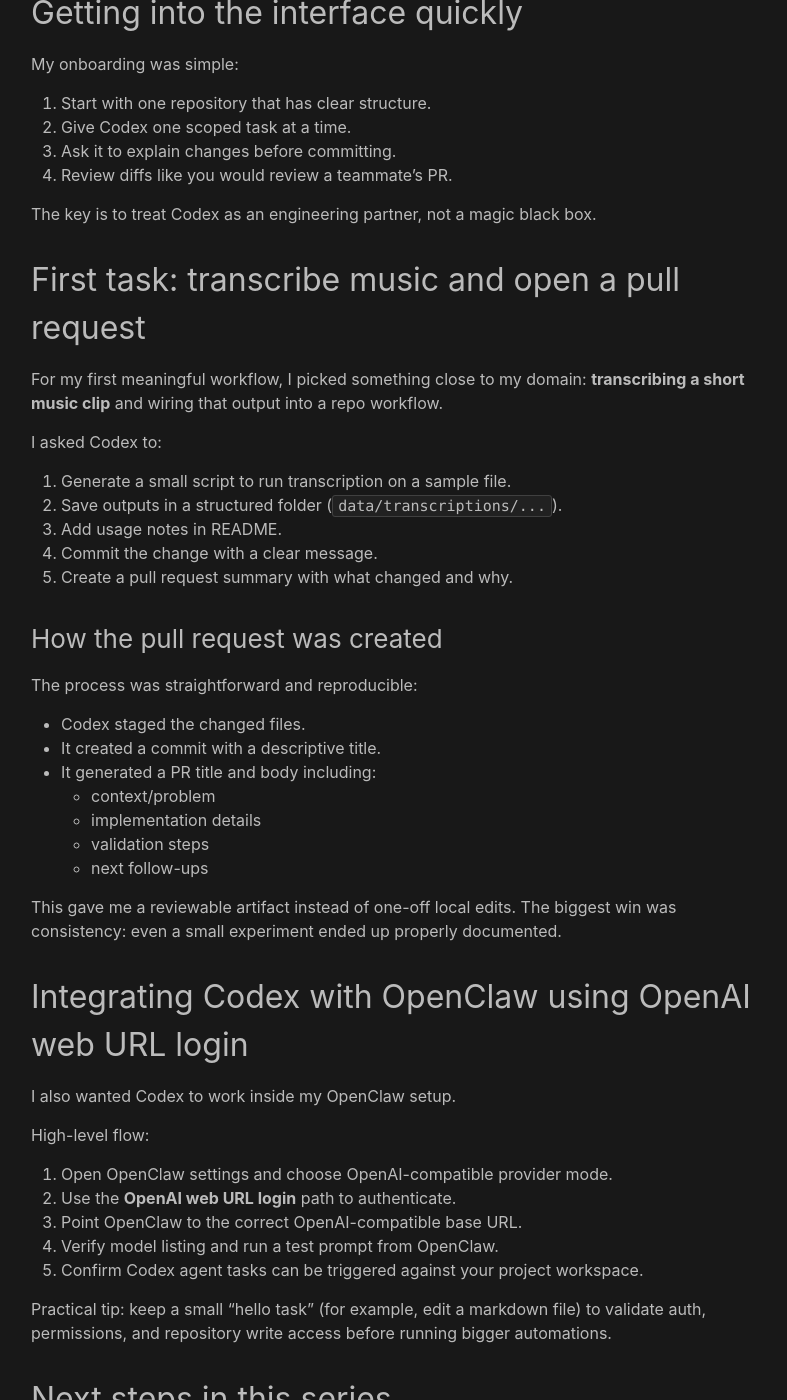
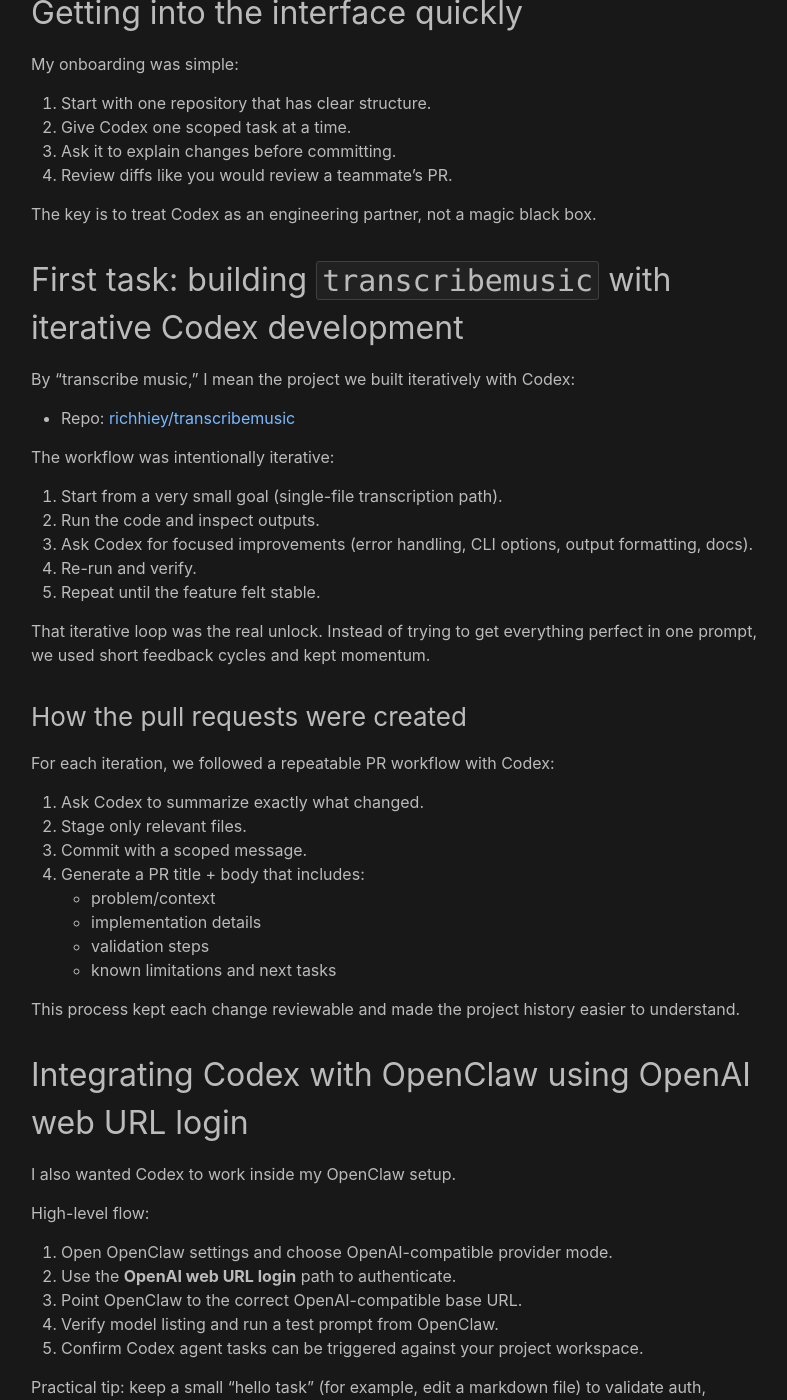
Before and after one commit to richhiey/richhiey.github.io, a Jekyll site: the page built from _posts/2026-03-03-making-the-most-of-codex-agents-part-1.md, in a window 1280 px wide and 1400 px high, scrolled down 838 px. Shown: the whole window, without its empty margins (239-1026 px from the left). Built offline with Jekyll 4.4.1, drawn with Linux system fonts in a browser that asks for light colours; some of the changed text lies outside the part shown.

Commit message:
Refine Codex Part 1 post with transcribemusic iterative workflow

```diff
--- a/_posts/2026-03-03-making-the-most-of-codex-agents-part-1.md
+++ b/_posts/2026-03-03-making-the-most-of-codex-agents-part-1.md
@@ -38,31 +38,36 @@
 
 The key is to treat Codex as an engineering partner, not a magic black box.
 
-## First task: transcribe music and open a pull request
+## First task: building `transcribemusic` with iterative Codex development
 
-For my first meaningful workflow, I picked something close to my domain: **transcribing a short music clip** and wiring that output into a repo workflow.
+By "transcribe music," I mean the project we built iteratively with Codex:
 
-I asked Codex to:
+- Repo: [richhiey/transcribemusic](https://github.com/richhiey/transcribemusic)
 
-1. Generate a small script to run transcription on a sample file.
-2. Save outputs in a structured folder (`data/transcriptions/...`).
-3. Add usage notes in README.
-4. Commit the change with a clear message.
-5. Create a pull request summary with what changed and why.
+The workflow was intentionally iterative:
 
-### How the pull request was created
+1. Start from a very small goal (single-file transcription path).
+2. Run the code and inspect outputs.
+3. Ask Codex for focused improvements (error handling, CLI options, output formatting, docs).
+4. Re-run and verify.
+5. Repeat until the feature felt stable.
 
-The process was straightforward and reproducible:
+That iterative loop was the real unlock. Instead of trying to get everything perfect in one prompt, we used short feedback cycles and kept momentum.
 
-- Codex staged the changed files.
-- It created a commit with a descriptive title.
-- It generated a PR title and body including:
-  - context/problem
-  - implementation details
-  - validation steps
-  - next follow-ups
+### How the pull requests were created
 
-This gave me a reviewable artifact instead of one-off local edits. The biggest win was consistency: even a small experiment ended up properly documented.
+For each iteration, we followed a repeatable PR workflow with Codex:
+
+1. Ask Codex to summarize exactly what changed.
+2. Stage only relevant files.
+3. Commit with a scoped message.
+4. Generate a PR title + body that includes:
+   - problem/context
+   - implementation details
+   - validation steps
+   - known limitations and next tasks
+
+This process kept each change reviewable and made the project history easier to understand.
 
 ## Integrating Codex with OpenClaw using OpenAI web URL login
 
@@ -78,6 +83,17 @@
 
 Practical tip: keep a small "hello task" (for example, edit a markdown file) to validate auth, permissions, and repository write access before running bigger automations.
 
+## Jekyll + GitHub Actions publishing loop
+
+For this blog itself, my loop is simple:
+
+1. Draft/update post locally.
+2. Commit and push to the website repo.
+3. Let GitHub Pages deploy through Actions.
+4. Verify the live page once the workflow completes.
+
+As this series continues, I plan to automate more of this loop with Codex while keeping final human review before merge.
+
 ## Next steps in this series
 
 In **Part 2**, I plan to cover:
```
